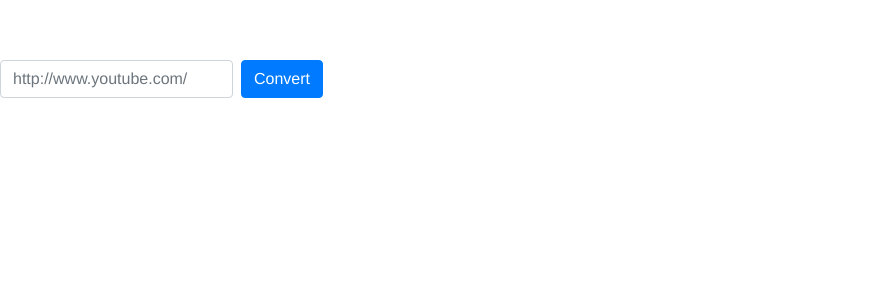
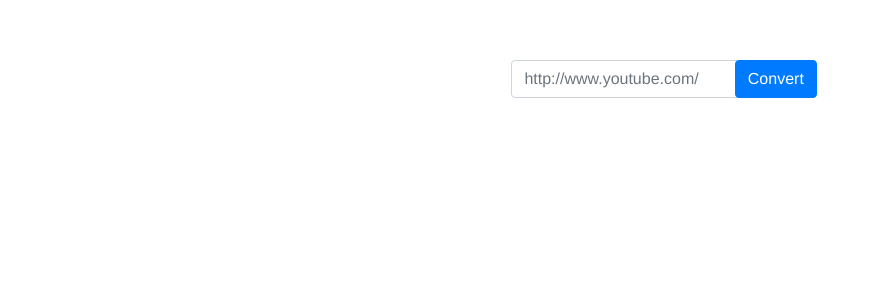
Before and after one commit to jjball/yt-to-mp3, a Vue app: page / in a window 1280 px wide. Shown: the top 300 px of the page, without its empty margins (0-880 px from the left). Built offline with nearby package versions, Linux system fonts and the light colour scheme.

Commit message:
formatting of form

```diff
--- a/src/components/Home.vue
+++ b/src/components/Home.vue
@@ -1,5 +1,12 @@
 <template>
+<b-container>
+  <b-row align-h="center">
     <b-form @submit="onSubmit" inline>
+      <b-form-group
+        id="input-group-ytlink"
+      >
+        <b-row align-h="center">
+          <b-col cols="7">
             <b-form-input
               id="input-ytlink"
               class="mb-2 mr-sm-2 mb-sm-0"
@@ -7,9 +14,15 @@
               required
               placeholder="http://www.youtube.com/"
             ></b-form-input>
-
+          </b-col>
+          <b-col cols="2">
             <b-button type="submit" variant="primary">Convert</b-button>
+          </b-col>
+        </b-row>
+      </b-form-group>
     </b-form>
+  </b-row>
+</b-container>
 </template>
 
 <script>
```
Lines whose indentation alone changed are shown as unchanged.
